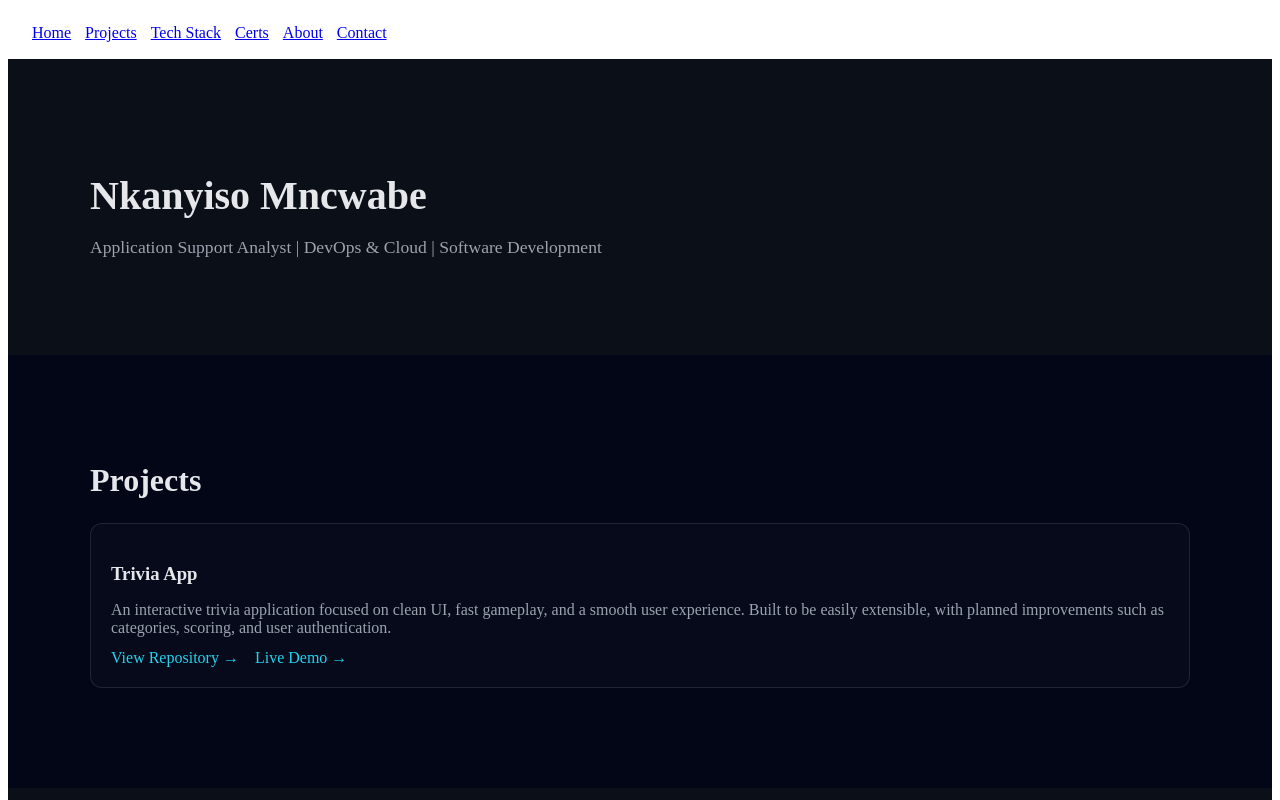
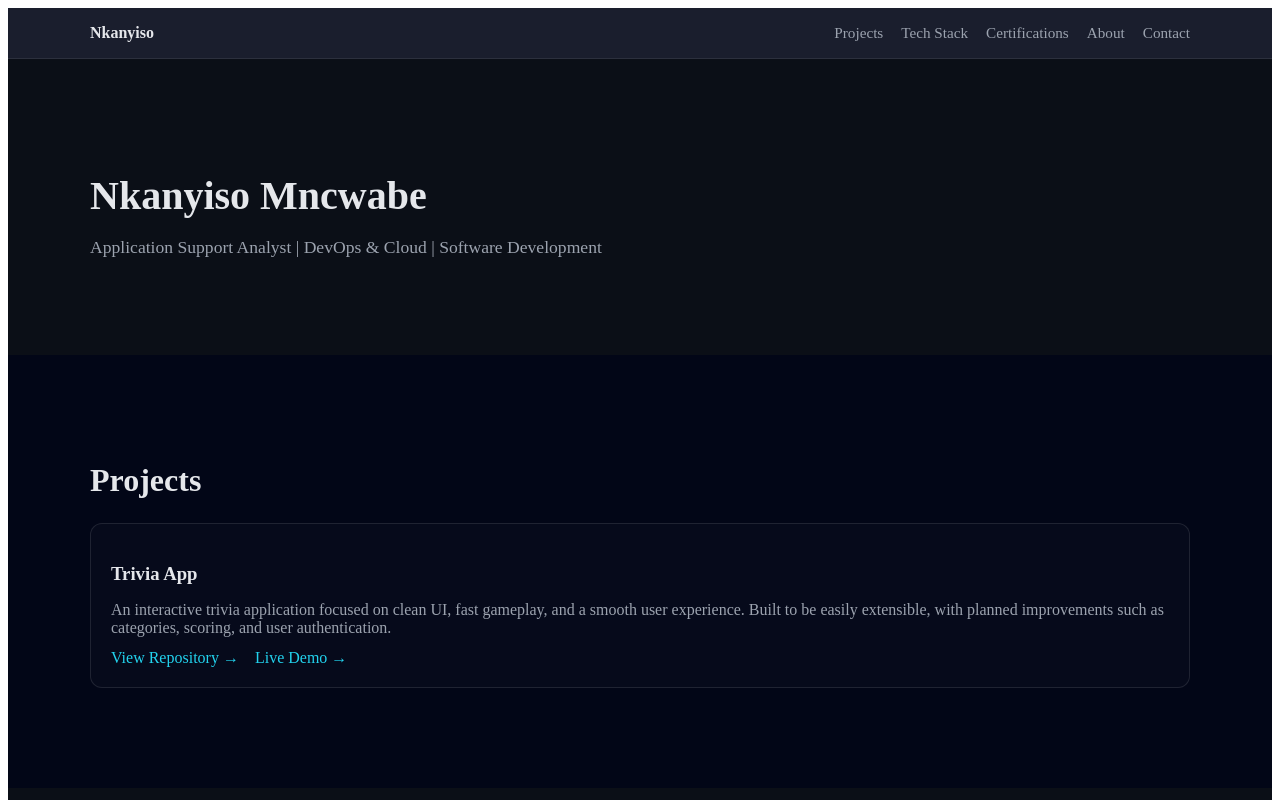
Before and after one commit to Nkany1/portfolio-v2, a Next.js app: page / in a window 1280 px wide. Shown: the top 800 px of the page. Built offline with nearby package versions, Linux system fonts and the light colour scheme.

Commit message:
style: add navbar layout and styling

```diff
--- a/src/app/globals.css
+++ b/src/app/globals.css
@@ -242,3 +242,44 @@
 .contact__link:hover {
   border-color: rgba(34, 211, 238, 0.35);
 }
+
+/* ===== NAVBAR ===== */
+.navbar {
+  position: sticky;
+  top: 0;
+  z-index: 50;
+  background: rgba(2, 6, 23, 0.9);
+  backdrop-filter: blur(8px);
+  border-bottom: 1px solid rgba(255, 255, 255, 0.08);
+}
+
+.navbar__inner {
+  max-width: 1100px;
+  margin: 0 auto;
+  padding: 16px 24px;
+  display: flex;
+  align-items: center;
+  justify-content: space-between;
+}
+
+.navbar__brand {
+  font-weight: 600;
+  color: #e5e7eb;
+  text-decoration: none;
+  font-size: 1rem;
+}
+
+.navbar__links {
+  display: flex;
+  gap: 18px;
+}
+
+.navbar__links a {
+  color: #9ca3af;
+  text-decoration: none;
+  font-size: 0.95rem;
+}
+
+.navbar__links a:hover {
+  color: #22d3ee;
+}
--- a/src/components/layout/Navbar.tsx
+++ b/src/components/layout/Navbar.tsx
@@ -1,14 +1,19 @@
 export default function Navbar() {
-    return (
-      <header style={{ padding: "16px 24px", borderBottom: "1px solid rgba(255,255,255,0.12)" }}>
-        <nav style={{ display: "flex", gap: "14px", alignItems: "center" }}>
-          <a href="#home">Home</a>
+  return (
+    <header className="navbar">
+      <div className="navbar__inner">
+        <a href="#home" className="navbar__brand">
+          Nkanyiso
+        </a>
+
+        <nav className="navbar__links">
           <a href="#projects">Projects</a>
           <a href="#technologies">Tech Stack</a>
-          <a href="#certifications">Certs</a>
+          <a href="#certifications">Certifications</a>
           <a href="#about">About</a>
           <a href="#contact">Contact</a>
         </nav>
-      </header>
-    );
-  }
+      </div>
+    </header>
+  );
+}
```
